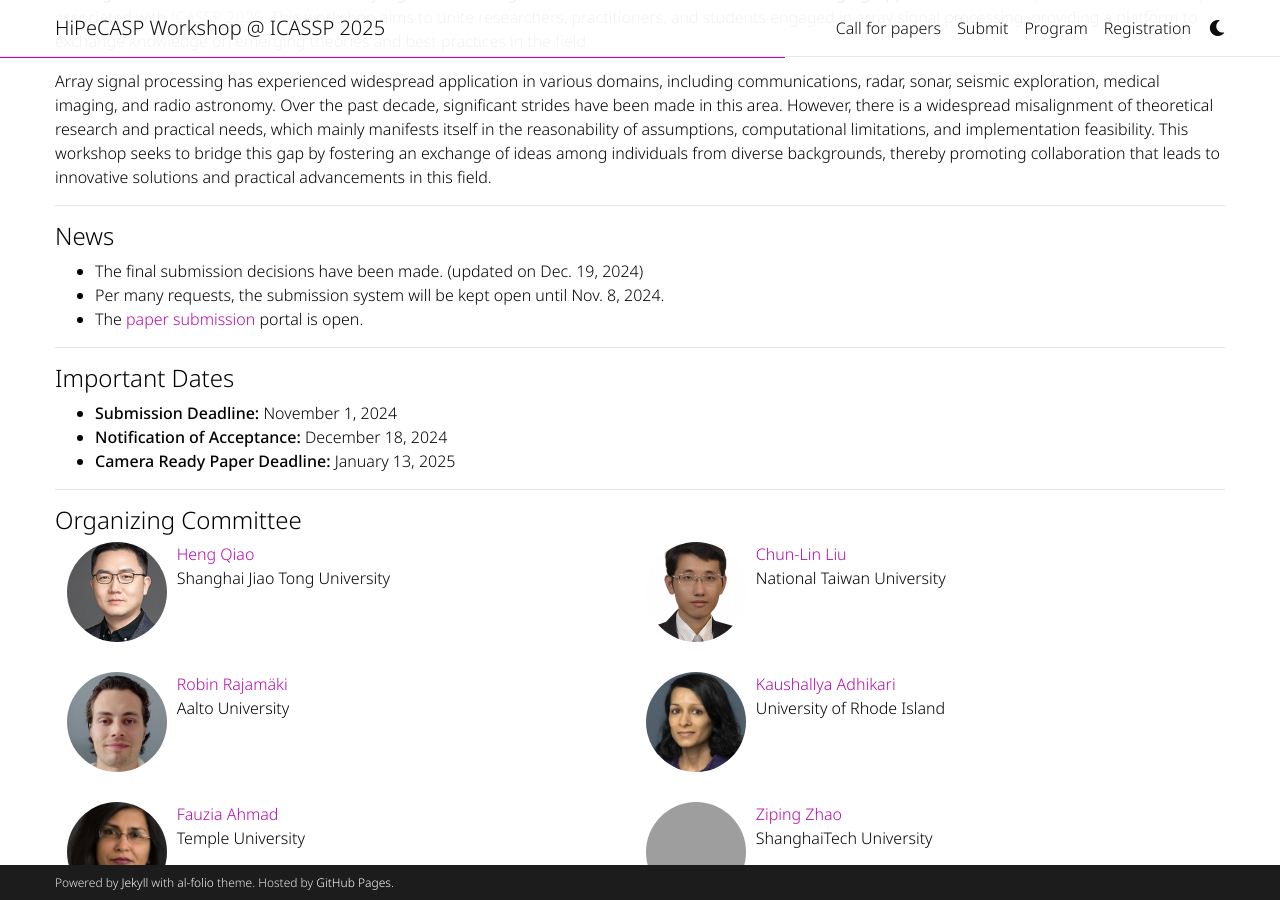
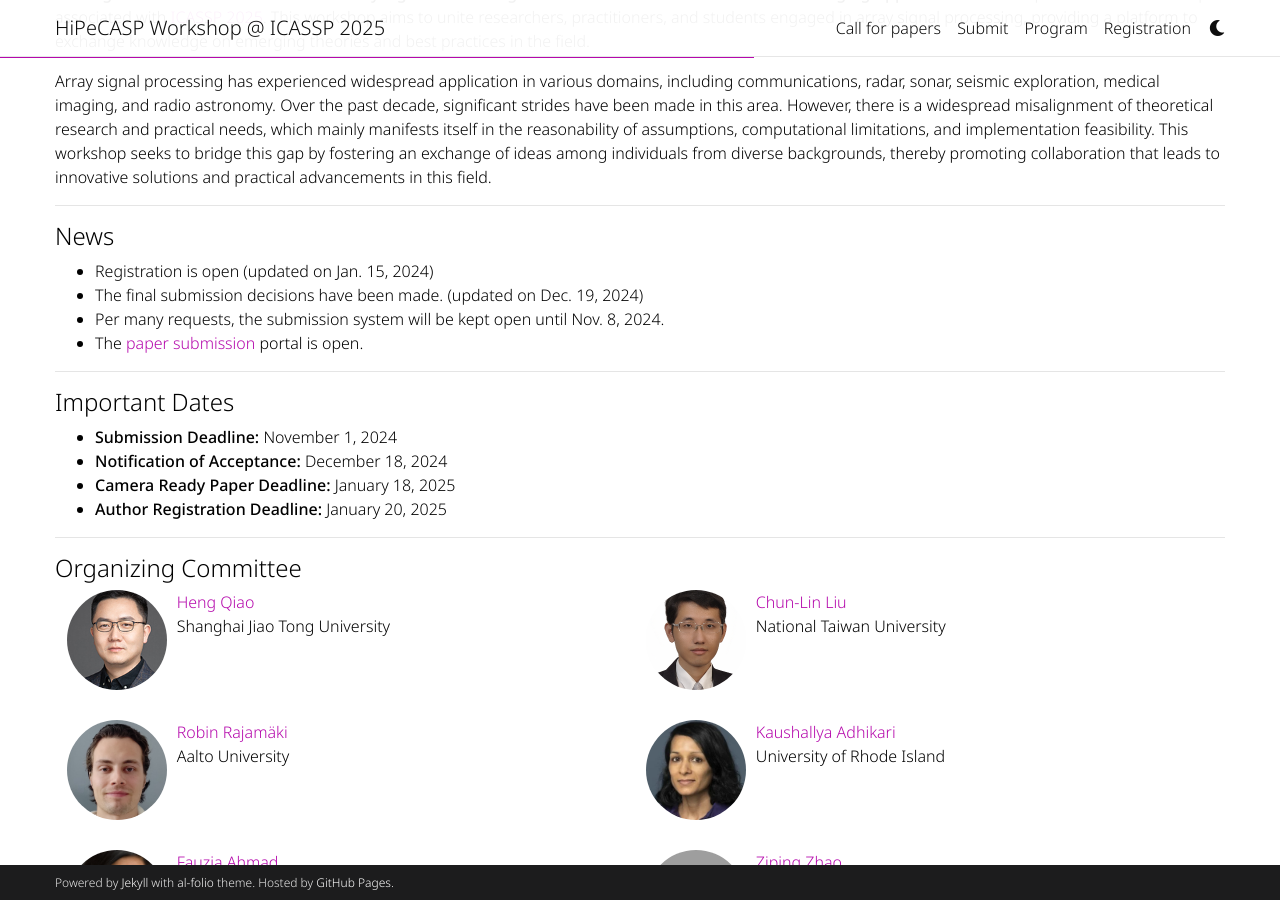
Before and after one commit to signal-process/signal-process.github.io, a Jekyll site: the page built from _pages/about.md, in a window 1280 px wide and 900 px high, scrolled down 712 px. Built offline with Jekyll 4.4.1, drawn with Linux system fonts in a browser that asks for light colours; full-size pictures stand in for the smaller copies a plugin makes; comment, search, counter and statistics services are not loaded; a style sheet for code colours, icons or effects is not loaded; grey boxes are pictures that could not be loaded.

Commit message:
Update about.md

```diff
--- a/_pages/about.md
+++ b/_pages/about.md
@@ -20,6 +20,7 @@ Array signal processing has experienced widespread application in various domain
 
 ---
 #### News
++ Registration is open (updated on Jan. 15, 2024)
 + The final submission decisions have been made. (updated on Dec. 19, 2024)
 + Per many requests, the submission system will be kept open until Nov. 8, 2024.
 + The [paper submission](https://cmt3.research.microsoft.com/User/Login?ReturnUrl=%2FICASSP2025) portal is open.
@@ -28,7 +29,8 @@ Array signal processing has experienced widespread application in various domain
 #### Important Dates
 + **Submission Deadline:**  November 1, 2024
 + **Notification of Acceptance:** December 18, 2024
-+ **Camera Ready Paper Deadline:** January 13, 2025
++ **Camera Ready Paper Deadline:** January 18, 2025
++ **Author Registration Deadline:** January 20, 2025
 
 ---
 #### Organizing Committee
```
